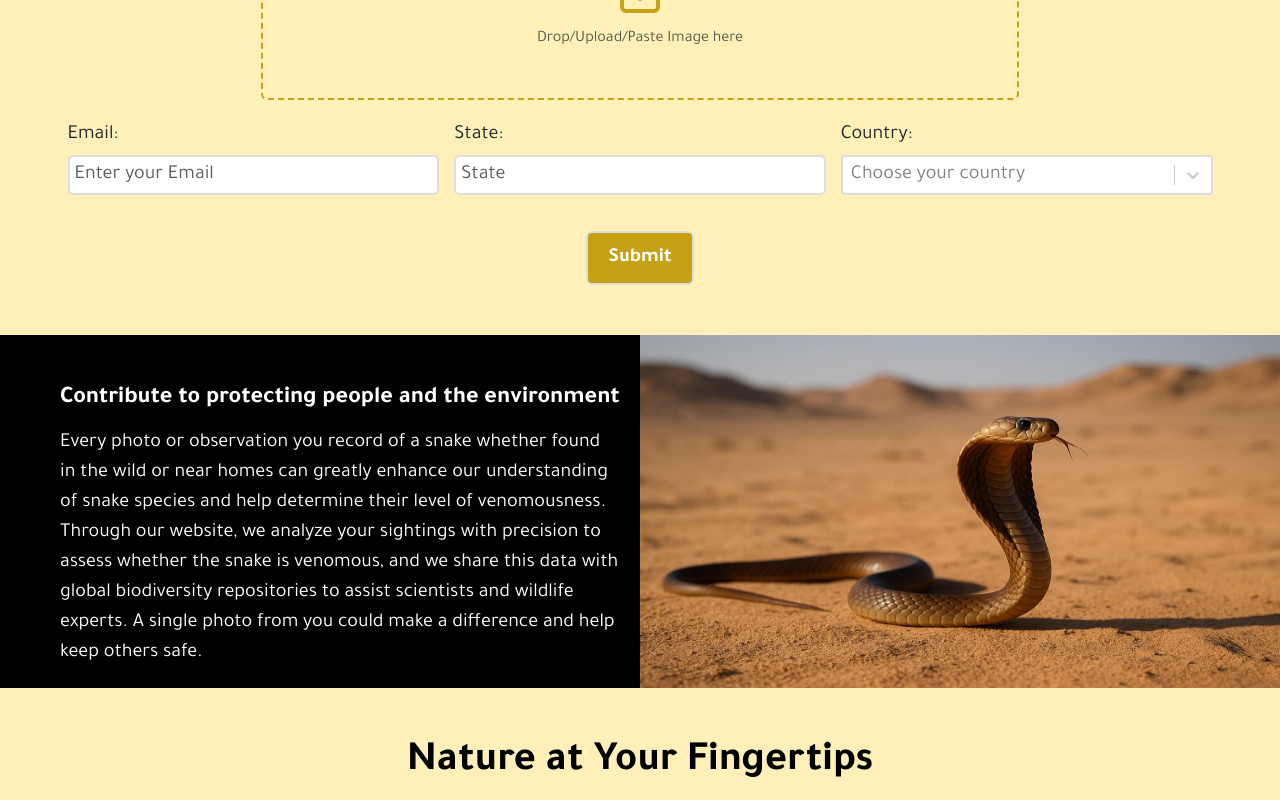
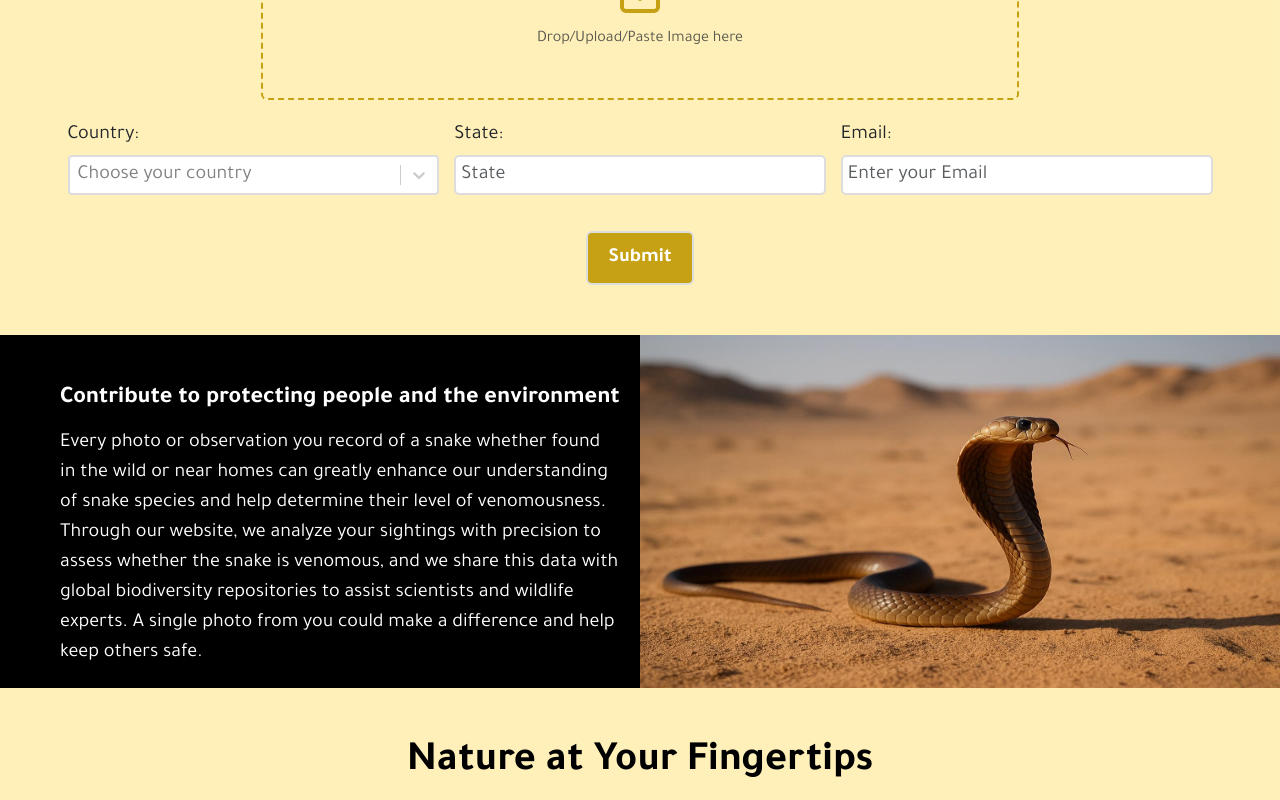
Before and after one commit to MohammadBohlak/ToxiQR, a React (Vite) app: page / in a window 1280 px wide. Shown: the part 1460-2260 px from the top of the page. Built offline with nearby package versions, Linux system fonts and the light colour scheme.

Commit message:
edit from client

```diff
--- a/index.html
+++ b/index.html
@@ -4,7 +4,7 @@
     <meta charset="UTF-8" />
     <link rel="icon" type="image/svg+xml" href="/logo.png" />
     <!-- <meta name="viewport" content="width=device-width, initial-scale=1.0" /> -->
-    <meta name="viewport" content="width=1201" />
+    <meta name="viewport" content="width=1024" />
 
     <link rel="stylesheet" href="./src/assets/tajwal.css" />
 
--- a/src/components/formDetection/FormDetection.jsx
+++ b/src/components/formDetection/FormDetection.jsx
@@ -16,21 +16,17 @@ export default function FormDetection() {
   return (
     <StyledForm>
       <div className="d-flex gap-4 flex-wrap">
-        {/* حقل البريد الإلكتروني */}
-        <Form.Group controlId="formEmail" style={{ flex: "1 1 300px" }}>
-          <Form.Label>{t("detection.form.email.label")}:</Form.Label>
-          <Form.Control
-            type="email"
-            name="email"
-            placeholder={t("detection.form.email.placeholder")}
-            value={values.email}
-            onChange={handleChange}
-            onBlur={handleBlur}
-            isInvalid={touched.email && !!errors.email}
+        {/* حقل Country باستخدام المكوّن المخصص */}
+        <Form.Group controlId="formCountry" style={{ flex: "1 1 300px" }}>
+          <Form.Label>{t("detection.form.country.label")}:</Form.Label>
+          <CountrySelect
+            name="country"
+            value={values.country}
+            onChange={(val) => setFieldValue("country", val)}
           />
-          <Form.Control.Feedback type="invalid">
-            {errors.email}
-          </Form.Control.Feedback>
+          {touched.country && errors.country && (
+            <div className="invalid-feedback d-block">{errors.country}</div>
+          )}
         </Form.Group>
 
         {/* حقل State */}
@@ -49,18 +45,21 @@ export default function FormDetection() {
             {errors.state}
           </Form.Control.Feedback>
         </Form.Group>
-
-        {/* حقل Country باستخدام المكوّن المخصص */}
-        <Form.Group controlId="formCountry" style={{ flex: "1 1 300px" }}>
-          <Form.Label>{t("detection.form.country.label")}:</Form.Label>
-          <CountrySelect
-            name="country"
-            value={values.country}
-            onChange={(val) => setFieldValue("country", val)}
+        {/* حقل البريد الإلكتروني */}
+        <Form.Group controlId="formEmail" style={{ flex: "1 1 300px" }}>
+          <Form.Label>{t("detection.form.email.label")}:</Form.Label>
+          <Form.Control
+            type="email"
+            name="email"
+            placeholder={t("detection.form.email.placeholder")}
+            value={values.email}
+            onChange={handleChange}
+            onBlur={handleBlur}
+            isInvalid={touched.email && !!errors.email}
           />
-          {touched.country && errors.country && (
-            <div className="invalid-feedback d-block">{errors.country}</div>
-          )}
+          <Form.Control.Feedback type="invalid">
+            {errors.email}
+          </Form.Control.Feedback>
         </Form.Group>
       </div>
     </StyledForm>
--- a/src/components/homeComponents/howWork/howWork.styles.js
+++ b/src/components/homeComponents/howWork/howWork.styles.js
@@ -32,6 +32,9 @@ export const Stage = styled.div`
   justify-content: center;
   img {
     max-width: 80%;
+    &.screen {
+      max-width: 75%;
+    }
   }
   .handPhone {
     margin-top: 50px;
--- a/src/components/swiperExperts/SwiperExperts.jsx
+++ b/src/components/swiperExperts/SwiperExperts.jsx
@@ -1,3 +1,4 @@
+import { MdLocationOn } from "react-icons/md";
 import { MainTitle, SubTitle, Text } from "../common/texts";
 // Import Swiper React components
 import { Swiper, SwiperSlide } from "swiper/react";
@@ -26,8 +27,13 @@ const SwiperExperts = () => {
         {[1, 2].map((item, idx) => (
           <SwiperSlide key={idx}>
             <div className="left d-flex flex-column gap-3">
-              <SubTitle>{t("expert.name")}</SubTitle>
               <Text>{t("expert.text")}</Text>
+              <SubTitle $color="var(--primary)">{t("expert.name")}</SubTitle>
+              <Text>{t("expert.specialist")}</Text>
+              <Text>
+                {" "}
+                <MdLocationOn /> {t("expert.country")}
+              </Text>
             </div>
             <div className="right">
               <img src={expert} alt="expoer image" />
--- a/src/locales/en/translation.json
+++ b/src/locales/en/translation.json
@@ -55,8 +55,10 @@
   },
   "expert": {
     "title": "Expert opinions",
-    "name": "Prof. Ahmed Mohajja Alshammari, Ecology and Ecotoxicology , Saudi Arabia",
-    "text": "ToxiQR does a remarkable job at telling apart venomous from non-venomous snakes and spiders, also it does it fast. But what really makes it stand out is that the results aren’t left to AI alone. Every prediction is carefully reviewed by a real expert, adding that extra layer of trust. It’s this smart mix of technology and human experience that makes ToxiQR such a reliable and reassuring tool for anyone dealing with snake encounters."
+    "text": "ToxiQR does a remarkable job at telling apart venomous from non-venomous snakes and spiders, also it does it fast. But what really makes it stand out is that the results aren’t left to AI alone. Every prediction is carefully reviewed by a real expert, adding that extra layer of trust. It’s this smart mix of technology and human experience that makes ToxiQR such a reliable and reassuring tool for anyone dealing with snake encounters.",
+    "name": "Prof. Ahmed Mohajja Alshammari",
+    "specialist": "Ecology and Ecotoxicology ",
+    "country": "Saudi Arabia"
   },
   "press": {
     "title": "Press",
--- a/src/styles/GlobalStyles.js
+++ b/src/styles/GlobalStyles.js
@@ -22,6 +22,7 @@ export const GlobalStyles = createGlobalStyle`
   }
 
   :root{
+    --primary: ${({ theme }) => theme.colors.primary} ;
     --p-container: 60px ;
     @media screen and (max-width: 567px) {
       --p-container:30px;
```
